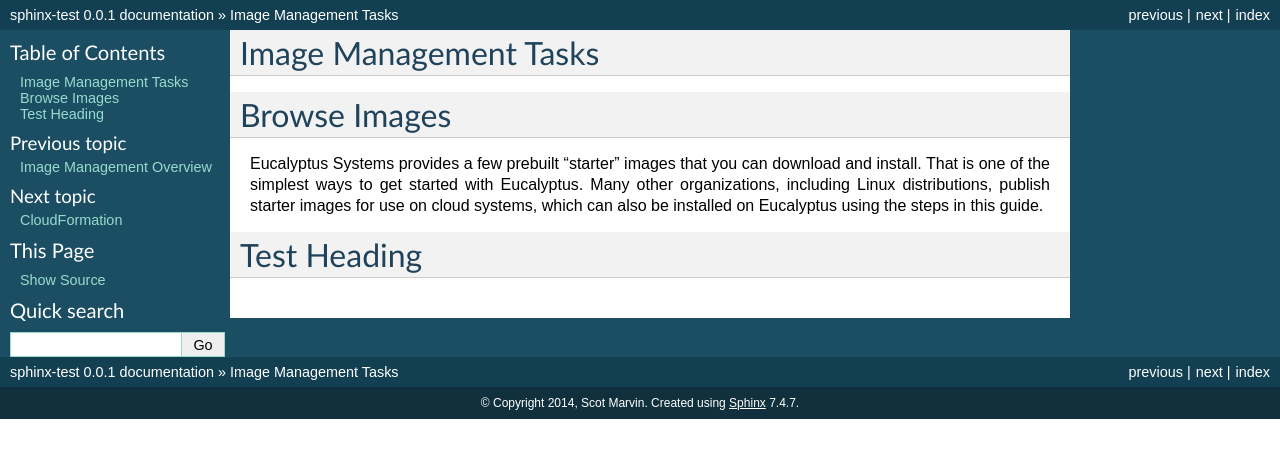
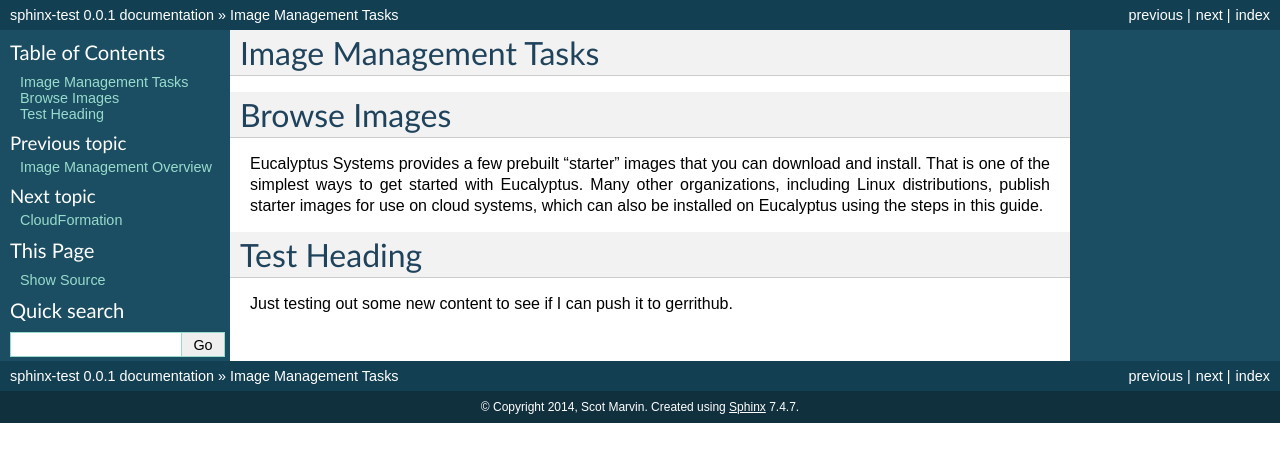
Before and after one commit to smarvin/sphinx-test, a Sphinx documentation site: the page built from docs/source/tasks_image.rst, in a window 1280 px wide. Shown: the top 462 px of the page. Built offline with Sphinx 7.4.7, drawn with Linux system fonts in a browser that asks for light colours; pages that are not in the unit, such as notebooks, are missing from menus.

Commit message:
Test for gerrithub.

```diff
--- a/docs/source/tasks_image.rst
+++ b/docs/source/tasks_image.rst
@@ -10,3 +10,4 @@ Eucalyptus Systems provides a few prebuilt "starter" images that you can downloa
 ======
 Test Heading
 ======
+Just testing out some new content to see if I can push it to gerrithub.
```
